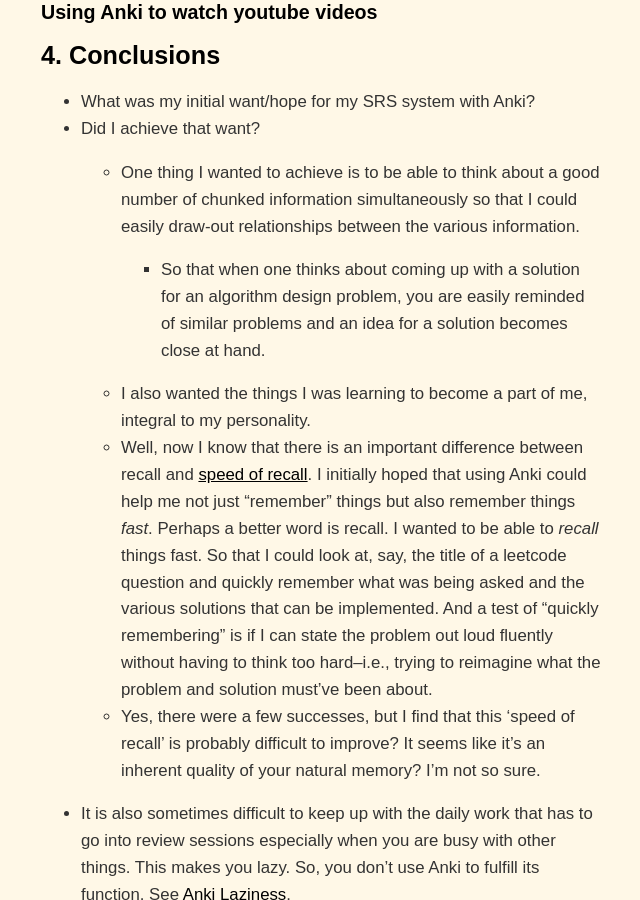
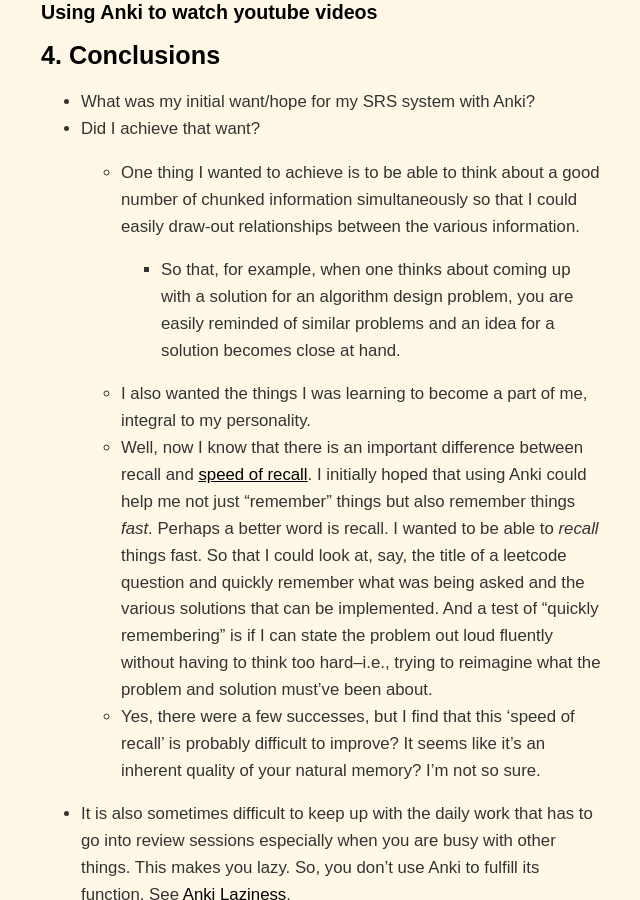
Before and after one commit to dCO2/rococo, a Jekyll site: the page built from _posts/2022-08-17-project-mnemosyne.md, in a window 1280 px wide and 900 px high, scrolled down 7491 px. Shown: the whole window, without its empty margins (335-975 px from the left). Built offline with Jekyll 4.4.1, drawn with Linux system fonts in a browser that asks for light colours; some web fonts are replaced.

Commit message:
Additions

```diff
--- a/_posts/2022-08-17-project-mnemosyne.md
+++ b/_posts/2022-08-17-project-mnemosyne.md
@@ -148,7 +148,7 @@ Using Anki to remember questions to yourself you might answer in the future
 - What was my initial want/hope for my SRS system with Anki?
 - Did I achieve that want?
   - One thing I wanted to achieve is to be able to think about a good number of chunked information simultaneously so that I could easily draw-out relationships between the various information.
-    - So that when one thinks about coming up with a solution for an algorithm design problem, you are easily reminded of similar problems and an idea for a solution becomes close at hand.
+    - So that, for example, when one thinks about coming up with a solution for an algorithm design problem, you are easily reminded of similar problems and an idea for a solution becomes close at hand.
   - I also wanted the things I was learning to become a part of me, integral to my personality.
   - Well, now I know that there is an important difference between recall and [speed of recall](). I initially hoped that using Anki could help me not just "remember" things but also remember things _fast_. Perhaps a better word is recall. I wanted to be able to _recall_ things fast. So that I could look at, say, the title of a leetcode question and quickly remember what was being asked and the various solutions that can be implemented. And a test of "quickly remembering" is if I can state the problem out loud fluently without having to think too hard--i.e., trying to reimagine what the problem and solution must've been about.
   - Yes, there were a few successes, but I find that this 'speed of recall' is probably difficult to improve? It seems like it's an inherent quality of your natural memory? I'm not so sure.
```
